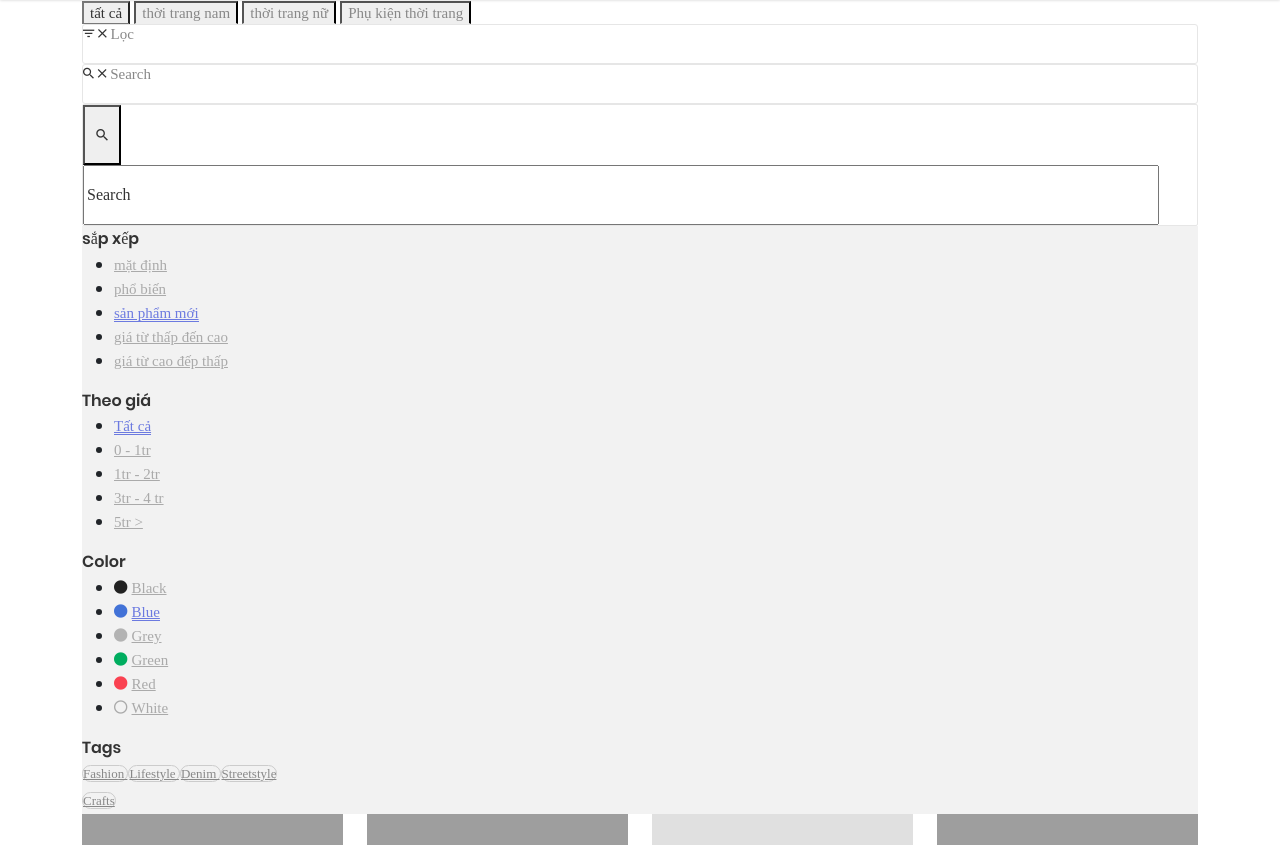
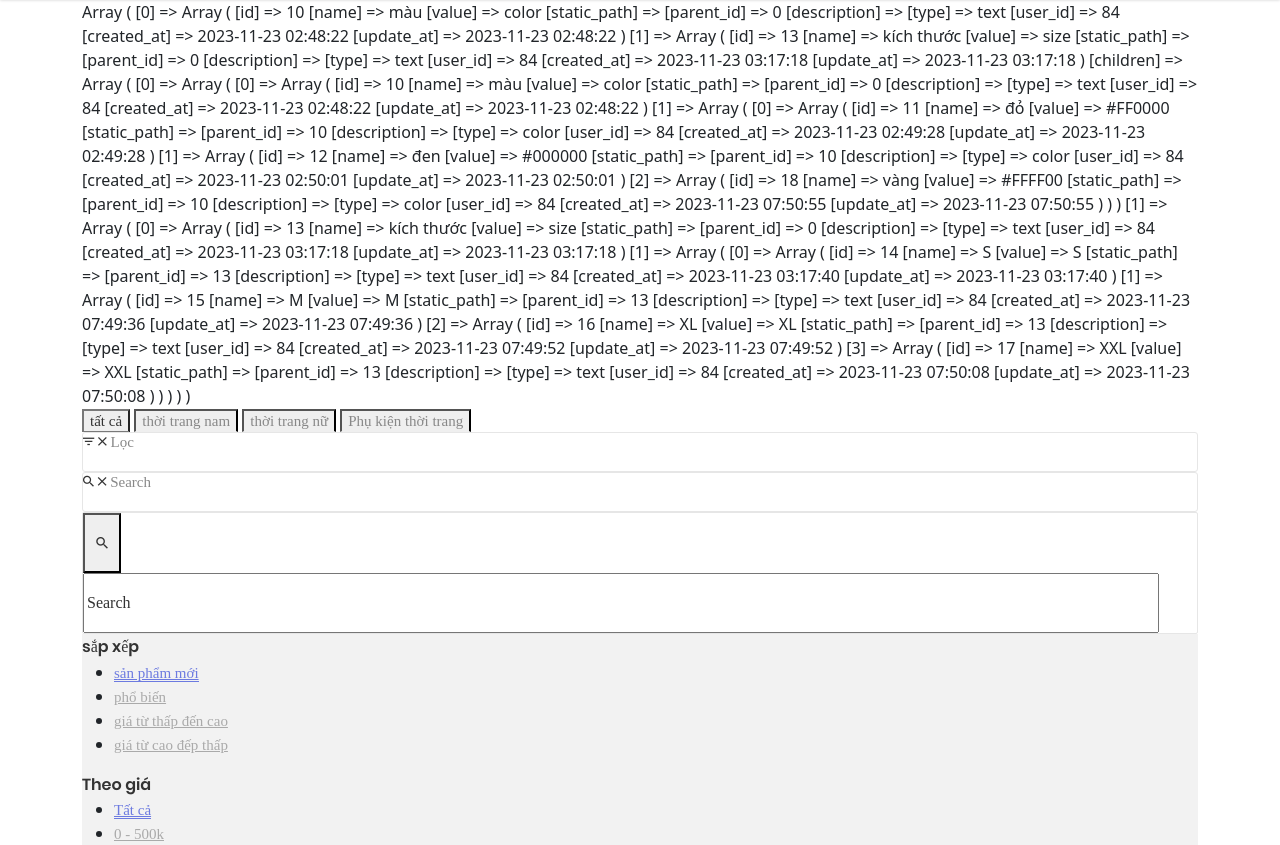
Before and after one commit to 0132E282/SUNFLOWER, a PHP site: page /php/?controller=shop&page=1 in a window 1280 px wide. Shown: the part 124-969 px from the top of the page. Run offline with PHP 8.4, Linux system fonts and the light colour scheme; data comes from the database, SQL or seed files in the repository; data that the repository does not hold is empty; some libraries are stand-ins or nearby versions; some web fonts are replaced; grey boxes are pictures that could not be loaded.

Commit message:
update code

```diff
--- a/Controller/ShopController.php
+++ b/Controller/ShopController.php
@@ -24,11 +24,20 @@
                 return $category['id'] ?? null;
             }, [...$category, ...$categoryChill, $currentCategory ?? null]);
         }
-        $productsQuery = $query->table('products')->select()->orderBy($_GET['order'] ?? 'created_at', $_GET['direction'] ?? 'DESC');
+        $productsQuery = $query->table('products')->select();
         if (!empty($_GET['category'])) {
             $productsQuery = $productsQuery->whereIn('category_id', $categoryId);
         }
-        $products = $productsQuery->limit($limit)->offset($offset_item)->all();
+        if (!empty($_GET['price'])) {
+            $price = explode('-', trim($_GET['price']));
+            if (!empty($price[0])) {
+                $productsQuery = $productsQuery->where('price', '>=', $price[0]);
+            }
+            if (!empty($price[1])) {
+                $productsQuery = $productsQuery->where('price', '<=', $price[1]);
+            }
+        }
+        $products = $productsQuery->orderBy($_GET['order'] ?? 'created_at', $_GET['direction'] ?? 'DESC')->limit($limit)->offset($offset_item)->all();
 
         $page = $query->select(['ROUND( count(products.id) / ' . $limit . ') ' => 'total_pages'])->table('products')->first();
         $page['current_page'] = $_GET['page'];
--- a/Model/Query.php
+++ b/Model/Query.php
@@ -57,6 +57,7 @@
 
         return $this;
     }
+
     function is_NUll($field)
     {
         if ($this->where !== '') {
--- /dev/null
+++ b/Routers/router.php
@@ -0,0 +1,10 @@
+<?php
+function currentRouter($paramArr = [])
+{
+    if (isset($paramArr) && count($paramArr) > 0) {
+        $param = array_map(function ($key, $value) {
+            return $key . '=' . $value;
+        }, array_keys($paramArr), $paramArr);
+    }
+    return $_SERVER['PHP_SELF'] . '?' . (join('&', $param) ?? '');
+}
--- a/bootstrap.php
+++ b/bootstrap.php
@@ -5,3 +5,4 @@
 require_once './store/index.php';
 require_once './session/index.php';
 require_once './views/view.php';
+require_once './Routers/router.php';
--- /dev/null
+++ b/views/components/pagintion.php
@@ -0,0 +1,26 @@
+<nav aria-label="Page navigation example">
+    <ul class="pagination">
+        <?php if (count($page) > 0) : ?>
+            <?php if ($page['current_page'] > 1) : ?>
+                <li class="page-item">
+                    <a class="page-link" href="<?= currentRouter([...$_GET, 'pages' => 1]) ?>" aria-label="Previous">
+                        <span aria-hidden="true">&laquo;</span>
+                    </a>
+                </li>
+            <?php endif ?>
+            <?php for ($i = 1; $i <= $page['total_pages']; $i++) : ?>
+                <?php if ($i < $page['current_page'] + 3 && $i > $page['current_page'] - 3) : ?>
+                    <li class="page-item"><a class="page-link" href="?controller=shop&page=<?= $i ?>"><?= $i ?></a></li>
+                <?php endif ?>
+            <?php endfor; ?>
+            <?php if ($page['current_page'] < $page['total_pages']) : ?>
+                <li class="page-item">
+                    <a class="page-link" href="<?= currentRouter([...$_GET, 'pages' => $page['total_page']]) ?>" aria-label="Next">
+                        <span aria-hidden="true">&raquo;</span>
+                    </a>
+                </li>
+            <?php endif ?>
+        <?php endif ?>
+
+    </ul>
+</nav>
--- a/views/components/product/product-filter.php
+++ b/views/components/product/product-filter.php
@@ -1,3 +1,29 @@
+<?php
+$query = new Query();
+
+$attr = $query->table('attribute')->select()->where('parent_id', '=', 0)->all();
+
+$attr['children'] = getChillAttr($attr);
+
+function getChillAttr($attr)
+{
+    global $query;
+    $arr = [];
+    foreach ($attr as $key => $value) {
+        $attrChill = $query->table('attribute')->select()->where('parent_id', '=', $value['id'])->all();
+        if (count($attrChill) > 0) {
+            array_push($arr, [$value, getChillAttr($attrChill)]);
+        } else {
+            array_push($arr, $value);
+        }
+    }
+    return $arr;
+}
+
+print_r($attr);
+
+?>
+
 <div class="flex-w flex-l-m filter-tope-group m-tb-10">
     <button class="stext-106 cl6 hov1 bor3 trans-04 m-r-32 m-tb-5 how-active1" data-filter="*">
         tất cả
@@ -45,32 +71,26 @@
 
             <ul>
                 <li class="p-b-6">
-                    <a href="#" class="filter-link stext-106 trans-04">
-                        mặt định
+                    <a href="<?= currentRouter([...$_GET, 'order' => 'created_at', 'direction' => 'DESC']) ?>" class="filter-link stext-106 trans-04 filter-link-active">
+                        sản phẩm mới
                     </a>
                 </li>
 
                 <li class="p-b-6">
-                    <a href="#" class="filter-link stext-106 trans-04">
+                    <a href="<?= currentRouter([...$_GET, 'order' => 'count_views', 'direction' => 'DESC']) ?>" class="filter-link stext-106 trans-04">
                         phổ biến
                     </a>
                 </li>
 
 
                 <li class="p-b-6">
-                    <a href="#" class="filter-link stext-106 trans-04 filter-link-active">
-                        sản phẩm mới
-                    </a>
-                </li>
-
-                <li class="p-b-6">
-                    <a href="?controller=shop&page=1&order=price&direction=asc" class="filter-link stext-106 trans-04">
+                    <a href=" <?= currentRouter([...$_GET, 'order' => 'price', 'direction' => 'ASC']) ?>" class="filter-link stext-106 trans-04">
                         giá từ thấp đến cao
                     </a>
                 </li>
 
                 <li class="p-b-6">
-                    <a href="?controller=shop&page=1&order=price&direction=desc" class="filter-link stext-106 trans-04">
+                    <a href="<?= currentRouter([...$_GET, 'order' => 'price', 'direction' => 'DESC']) ?>" class="filter-link stext-106 trans-04">
                         giá từ cao đếp thấp
                     </a>
                 </li>
@@ -84,132 +104,46 @@
 
             <ul>
                 <li class="p-b-6">
-                    <a href="#" class="filter-link stext-106 trans-04 filter-link-active">
+                    <a href="<?= currentRouter([...$_GET, 'price' => '0']) ?>" class="filter-link stext-106 trans-04 filter-link-active">
                         Tất cả
                     </a>
                 </li>
 
                 <li class="p-b-6">
-                    <a href="#" class="filter-link stext-106 trans-04">
-                        0 - 1tr
+                    <a href="<?= currentRouter([...$_GET, 'price' => '0-500000']) ?>" class="filter-link stext-106 trans-04">
+                        0 - 500k
                     </a>
                 </li>
 
                 <li class="p-b-6">
-                    <a href="#" class="filter-link stext-106 trans-04">
-                        1tr - 2tr
+                    <a href="<?= currentRouter([...$_GET, 'price' => '500000-1000000']) ?>" class="filter-link stext-106 trans-04">
+                        500k - 1tr
                     </a>
                 </li>
 
                 <li class="p-b-6">
-                    <a href="#" class="filter-link stext-106 trans-04">
-                        3tr - 4 tr
+                    <a href="<?= currentRouter([...$_GET, 'price' => '1000000-2000000']) ?>" class="filter-link stext-106 trans-04">
+                        1tr - 2 tr
                     </a>
                 </li>
 
                 <li class="p-b-6">
-                    <a href="#" class="filter-link stext-106 trans-04">
-                        5tr >
+                    <a href="<?= currentRouter([...$_GET, 'price' => '2000000']) ?>" class="filter-link stext-106 trans-04">
+                        2tr >
                     </a>
                 </li>
 
             </ul>
         </div>
+        <?php if (isset($attr) && count($attr) > 0) : ?>
+            <?php foreach ($attr as $value) : ?>
+                <div class="filter-col3 p-r-15 p-b-27">
+                    <div class="mtext-102 cl2 p-b-15">
+                        <?php print_r($value['name'])  ?>
+                    </div>
 
-        <div class="filter-col3 p-r-15 p-b-27">
-            <div class="mtext-102 cl2 p-b-15">
-                Color
-            </div>
-
-            <ul>
-                <li class="p-b-6">
-                    <span class="fs-15 lh-12 m-r-6" style="color: #222;">
-                        <i class="zmdi zmdi-circle"></i>
-                    </span>
-
-                    <a href="#" class="filter-link stext-106 trans-04">
-                        Black
-                    </a>
-                </li>
-
-                <li class="p-b-6">
-                    <span class="fs-15 lh-12 m-r-6" style="color: #4272d7;">
-                        <i class="zmdi zmdi-circle"></i>
-                    </span>
-
-                    <a href="#" class="filter-link stext-106 trans-04 filter-link-active">
-                        Blue
-                    </a>
-                </li>
-
-                <li class="p-b-6">
-                    <span class="fs-15 lh-12 m-r-6" style="color: #b3b3b3;">
-                        <i class="zmdi zmdi-circle"></i>
-                    </span>
-
-                    <a href="#" class="filter-link stext-106 trans-04">
-                        Grey
-                    </a>
-                </li>
-
-                <li class="p-b-6">
-                    <span class="fs-15 lh-12 m-r-6" style="color: #00ad5f;">
-                        <i class="zmdi zmdi-circle"></i>
-                    </span>
-
-                    <a href="#" class="filter-link stext-106 trans-04">
-                        Green
-                    </a>
-                </li>
-
-                <li class="p-b-6">
-                    <span class="fs-15 lh-12 m-r-6" style="color: #fa4251;">
-                        <i class="zmdi zmdi-circle"></i>
-                    </span>
-
-                    <a href="#" class="filter-link stext-106 trans-04">
-                        Red
-                    </a>
-                </li>
-
-                <li class="p-b-6">
-                    <span class="fs-15 lh-12 m-r-6" style="color: #aaa;">
-                        <i class="zmdi zmdi-circle-o"></i>
-                    </span>
-
-                    <a href="#" class="filter-link stext-106 trans-04">
-                        White
-                    </a>
-                </li>
-            </ul>
-        </div>
-
-        <div class="filter-col4 p-b-27">
-            <div class="mtext-102 cl2 p-b-15">
-                Tags
-            </div>
-
-            <div class="flex-w p-t-4 m-r--5">
-                <a href="#" class="flex-c-m stext-107 cl6 size-301 bor7 p-lr-15 hov-tag1 trans-04 m-r-5 m-b-5">
-                    Fashion
-                </a>
-
-                <a href="#" class="flex-c-m stext-107 cl6 size-301 bor7 p-lr-15 hov-tag1 trans-04 m-r-5 m-b-5">
-                    Lifestyle
-                </a>
-
-                <a href="#" class="flex-c-m stext-107 cl6 size-301 bor7 p-lr-15 hov-tag1 trans-04 m-r-5 m-b-5">
-                    Denim
-                </a>
-
-                <a href="#" class="flex-c-m stext-107 cl6 size-301 bor7 p-lr-15 hov-tag1 trans-04 m-r-5 m-b-5">
-                    Streetstyle
-                </a>
-
-                <a href="#" class="flex-c-m stext-107 cl6 size-301 bor7 p-lr-15 hov-tag1 trans-04 m-r-5 m-b-5">
-                    Crafts
-                </a>
-            </div>
-        </div>
+                </div>
+            <?php endforeach ?>
+        <?php endif ?>
     </div>
 </div>
--- a/views/pages/shop/index.php
+++ b/views/pages/shop/index.php
@@ -15,33 +15,7 @@
 
         <!-- Load more -->
         <div class="flex-c-m flex-w w-full p-t-45">
-            <nav aria-label="Page navigation example">
-                <ul class="pagination">
-
-                    <?php if (count($page) > 0) : ?>
-                        <?php if ($page['current_page'] > 1) : ?>
-                            <li class="page-item">
-                                <a class="page-link" href="?controller=shop&page=1" aria-label="Previous">
-                                    <span aria-hidden="true">&laquo;</span>
-                                </a>
-                            </li>
-                        <?php endif ?>
-                        <?php for ($i = 1; $i <= $page['total_pages']; $i++) : ?>
-                            <?php if ($i < $page['current_page'] + 3 && $i > $page['current_page'] - 3) : ?>
-                                <li class="page-item"><a class="page-link" href="?controller=shop&page=<?= $i ?>"><?= $i ?></a></li>
-                            <?php endif ?>
-                        <?php endfor; ?>
-                        <?php if ($page['current_page'] < $page['total_pages']) : ?>
-                            <li class="page-item">
-                                <a class="page-link" href="?controller=shop&page=<?= $page['total_pages'] ?>" aria-label="Next">
-                                    <span aria-hidden="true">&raquo;</span>
-                                </a>
-                            </li>
-                        <?php endif ?>
-                    <?php endif ?>
-
-                </ul>
-            </nav>
+            <?php View('components/pagintion', ['page' => $page]); ?>
         </div>
     </div>
 </div>
```
Also changed, not shown: duanmau (9).sql (renamed from duanmau (7).sql, +142 -34 lines), taiKhoantest.txt (added, +9 -0 lines).
